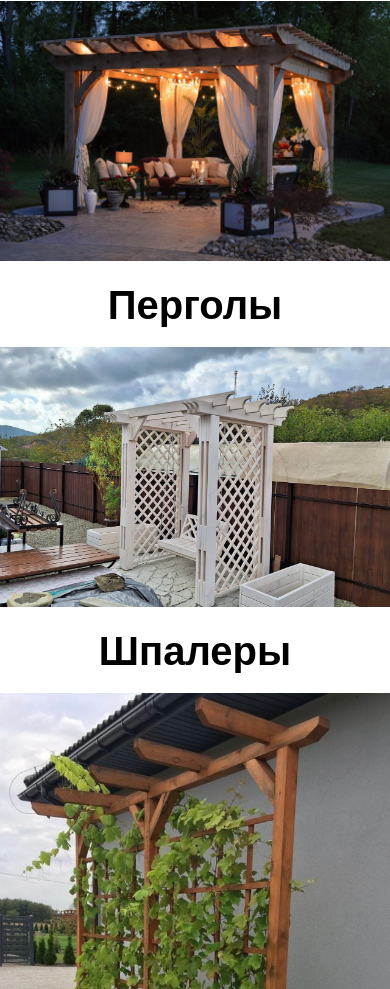
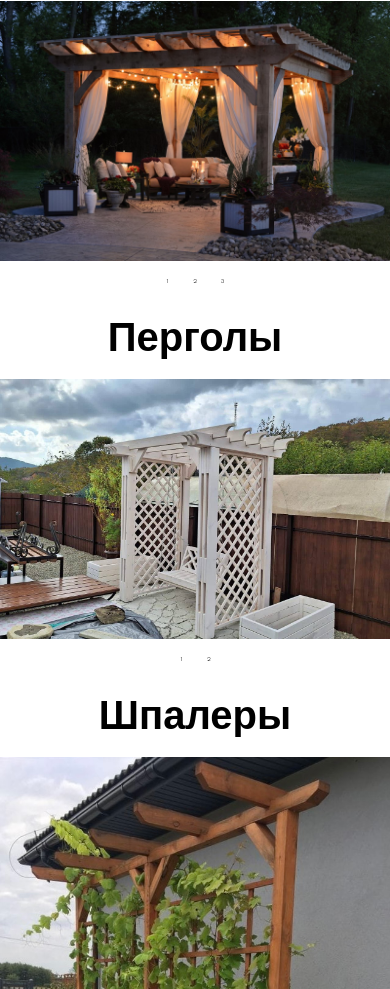
Before and after one commit to ShkuratAnn/melnitsa, a plain HTML site: page index.html in a window 390 px wide. Shown: the part 2335-3324 px from the top of the page. Drawn offline with nearby package versions, Linux system fonts and the light colour scheme.

Commit message:
Update style.css

```diff
--- a/css/style.css
+++ b/css/style.css
@@ -342,7 +342,7 @@ h3 {
     }
 
     .slider > a {
-        display: none;
+        font-size: 5px;
     }
 
     .contact h3 {
```
